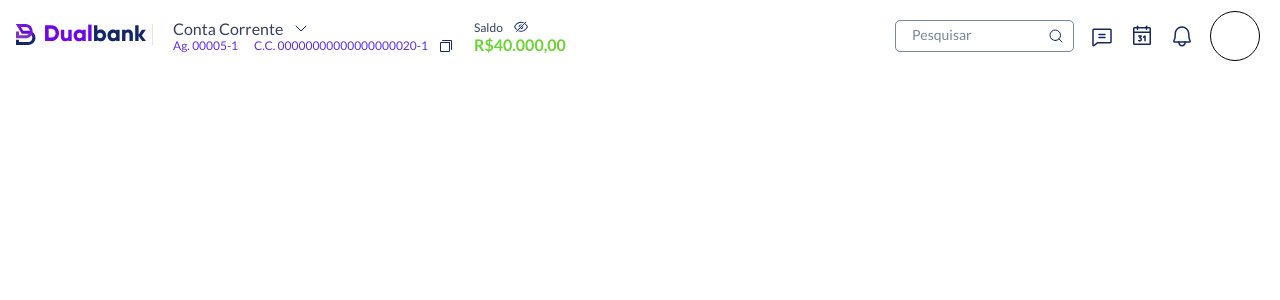
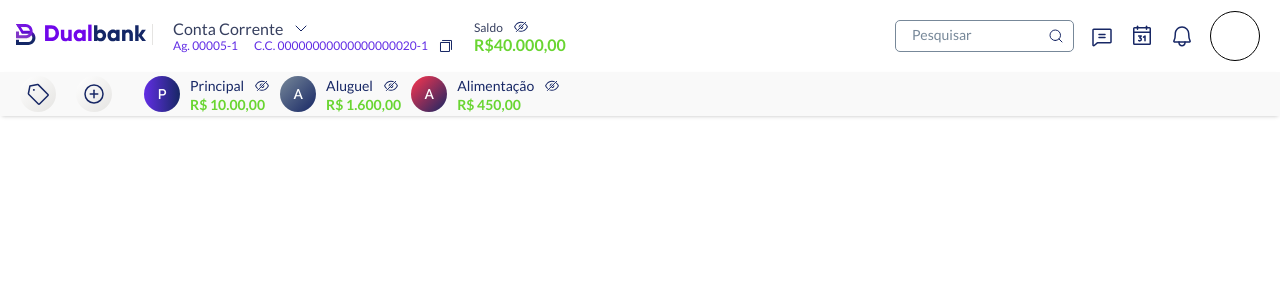
Before and after one commit to savio591/dualbank, a React app: page / in a window 1280 px wide. Shown: the top 300 px of the page. Built offline with nearby package versions, Linux system fonts and the light colour scheme.

Commit message:
#14 - Style the cash by tags bar

```diff
--- a/public/index.html
+++ b/public/index.html
@@ -7,7 +7,12 @@
   <meta name="viewport" content="width=device-width, initial-scale=1" />
   <link rel="shortcut icon" href="favicon.png" type="image/png">
   <title>DualBank | Dashboard</title>
-  <link href="https://fonts.googleapis.com/css2?family=Lato:ital,wght@0,100;0,300;0,400;0,700;0,900;1,100;1,300;1,400;1,700;1,900&display=swap" rel="stylesheet">
+  <link
+    href="https://fonts.googleapis.com/css2?family=Lato:ital,wght@0,100;0,300;0,400;0,700;0,900;1,100;1,300;1,400;1,700;1,900&display=swap"
+    rel="stylesheet">
+  <link
+    href="https://fonts.googleapis.com/css2?family=Raleway:ital,wght@0,100;0,200;0,300;0,400;0,500;0,600;0,700;0,800;0,900;1,100;1,200;1,300;1,400;1,500;1,600;1,700;1,800;1,900&display=swap"
+    rel="stylesheet">
 </head>
 
 <body>
--- a/src/components/CashByTags.tsx
+++ b/src/components/TagsBar.tsx
@@ -1,24 +1,29 @@
 import tagImg from "../assets/tag.svg";
 import addTagImg from "../assets/addTag.svg";
 import eyeImg from "../assets/eye.svg";
+import { TagsBarStyle } from "../styles/TagsBarStyle";
 
-export function CashByTags() {
+export function TagsBar() {
   return (
-    <>
-      <button>
-        <img src={tagImg} alt="Ver tags" />
-      </button>
-      <button>
-        <img src={addTagImg} alt="Adicionar nova tag" />
-      </button>
+    <TagsBarStyle>
+      <div className="tagsButtons">
+        <button title="Ver tags">
+          <img src={tagImg} alt="Ver tags"   />
+        </button>
+        <button title="Adicionar nova tag">
+          <img src={addTagImg} alt="Adicionar nova tag"  />
+        </button>
+      </div>
+
       <ul>
         <li>
           <div
             className="iconGradient"
             style={{
-              width: "36px",
-              height: "36px",
-              background: "blue",
+              width: "2.25rem",
+              height: "2.25rem",
+              background:
+                "linear-gradient(89.96deg, #622EE5 0.06%, #172765 99.94%)",
               borderRadius: "50%",
             }}
           >
@@ -27,7 +32,9 @@ export function CashByTags() {
           <div>
             <div>
               <h2>Principal</h2>
-              <img src={eyeImg} alt="Ocultar saldo"/>
+              <button>
+                <img src={eyeImg} alt="Ocultar saldo" />
+              </button>
             </div>
             <span>R$ 10.00,00</span>
           </div>
@@ -36,9 +43,9 @@ export function CashByTags() {
           <div
             className="iconGradient"
             style={{
-              width: "36px",
-              height: "36px",
-              background: "green",
+              width: "2.25rem",
+              height: "2.25rem",
+              background: "linear-gradient(135deg, #778899 0%, #172765 100%)",
               borderRadius: "50%",
             }}
           >
@@ -47,7 +54,9 @@ export function CashByTags() {
           <div>
             <div>
               <h2>Aluguel</h2>
-              <img src={eyeImg} alt="Ocultar saldo"/>
+              <button>
+                <img src={eyeImg} alt="Ocultar saldo" />
+              </button>
             </div>
             <span>R$ 1.600,00</span>
           </div>
@@ -56,9 +65,9 @@ export function CashByTags() {
           <div
             className="iconGradient"
             style={{
-              width: "36px",
-              height: "36px",
-              background: "red",
+              width: "2.25rem",
+              height: "2.25rem",
+              background: `linear-gradient(135deg, #FF354E 0%, #172765 100%)`,
               borderRadius: "50%",
             }}
           >
@@ -67,12 +76,14 @@ export function CashByTags() {
           <div>
             <div>
               <h2>Alimentação</h2>
-              <img src={eyeImg} alt="Ocultar saldo"/>
+              <button>
+                <img src={eyeImg} alt="Ocultar saldo" />
+              </button>
             </div>
             <span>R$ 450,00</span>
           </div>
         </li>
       </ul>
-    </>
+    </TagsBarStyle>
   );
 }
--- a/src/pages/dashboard.tsx
+++ b/src/pages/dashboard.tsx
@@ -1,10 +1,14 @@
+import React from "react";
 import { Header } from "../components/Header";
+import { TagsBar } from "../components/TagsBar"
 import { GlobalStyle } from "../styles/Global";
+
 
 export function Dashboard() {
   return (
     <>
       <Header />
+      <TagsBar />
       <GlobalStyle />
     </>
   );
--- a/src/styles/Global.ts
+++ b/src/styles/Global.ts
@@ -3,10 +3,14 @@ import { createGlobalStyle } from "styled-components";
 export const GlobalStyle = createGlobalStyle`
 :root {
     --blue-dark: #363F5F;
+    --blue: #172765;
     --shape: #FFFFFF;
     --purple: #622EE5;
     --divider: #E5E4E2;
     --cashAvailable: #69D531;
+    --barBackground: #f9f9f9;
+
+    --boxShadow-bottonOnly: 0px 2px 4px -2px rgb(0 0 0 / 25%);
 }
 
 * {
@@ -28,6 +32,7 @@ html {
 body {
     background: var(--shape);
     -webkit-font-smoothing: antialiased;
+    -moz-osx-font-smoothing: grayscale;
 }
 
 body, input, textarea, button {
--- /dev/null
+++ b/src/styles/TagsBarStyle.ts
@@ -0,0 +1,104 @@
+import styled from "styled-components";
+
+export const TagsBarStyle = styled.div`
+  display: flex;
+  flex-direction: row;
+  background: var(--barBackground);
+  box-shadow: var(--boxShadow-bottonOnly);
+  height: 2.75rem;
+  align-items: center;
+  justify-content: flex-start;
+  padding: 0 1.25rem;
+
+  button {
+    border: transparent;
+    background: transparent;
+  }
+
+  .tagsButtons {
+    display: flex;
+    button {
+      display: flex;
+      background: linear-gradient(135deg, #ffffff 0%, #e5e4e2 100%);
+      border-radius: 50%;
+      align-items: center;
+      justify-content: center;
+      width: 2.25rem;
+      height: 2.25rem;
+      transition: 0.2s;
+
+      :hover {
+        background: linear-gradient(135deg, #ffffff 0%, #c6c6c6 100%);
+        transition: 0.2s;
+      }
+    }
+    button + button {
+      margin-left: 1.25rem;
+    }
+  }
+
+  ul {
+    display: flex;
+    flex-direction: row;
+    margin-left: 2rem;
+
+    li {
+      display: flex;
+      flex-direction: row;
+
+      .iconGradient {
+        display: inline-flex;
+        align-items: center;
+        justify-content: center;
+
+        p {
+          font-family: Raleway;
+          font-style: normal;
+          font-weight: 600;
+          font-size: 0.875rem;
+          line-height: 1rem;
+          display: flex;
+          align-items: center;
+          text-align: center;
+          color: #ffffff;
+        }
+      }
+
+      div + div {
+        display: flex;
+        flex-direction: column;
+        margin: 0px 0.625rem;
+
+        div {
+          display: flex;
+          flex-direction: row;
+
+          h2 {
+            font-style: normal;
+            font-weight: normal;
+            font-size: 0.875rem;
+            line-height: 1.25rem;
+            color: var(--blue);
+            flex: none;
+            order: 0;
+            flex-grow: 0;
+          }
+
+          button {
+            margin-left: 0.625rem;
+          }
+        }
+
+        span {
+          font-style: normal;
+          font-weight: 600;
+          font-size: 0.875rem;
+          line-height: 1.0625rem;
+          display: flex;
+          align-items: flex-end;
+          color: var(--cashAvailable);
+        }
+      }
+    }
+  }
+`;
```
